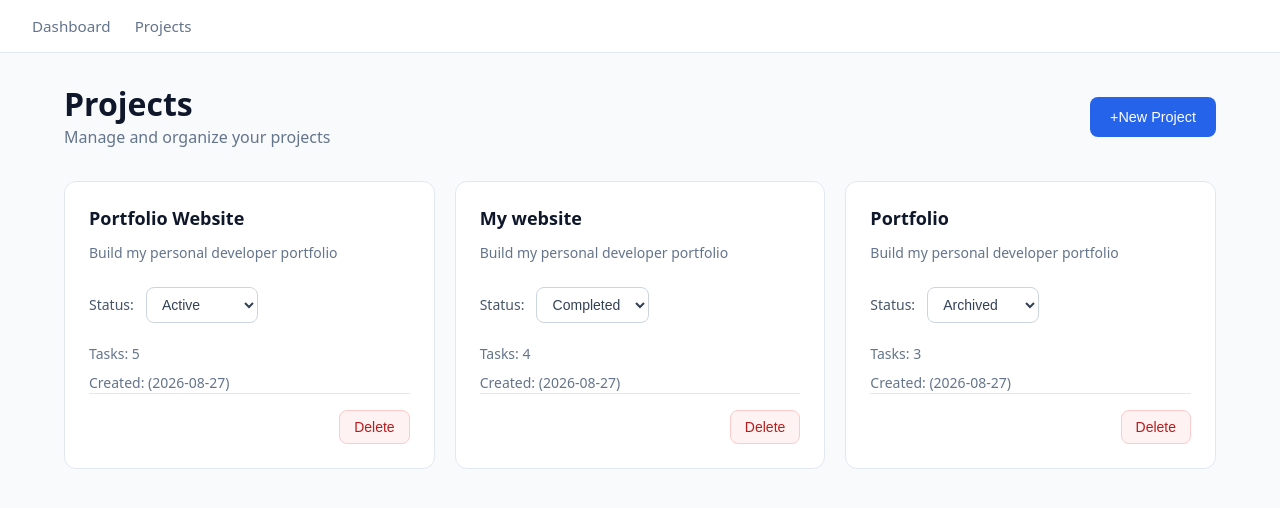
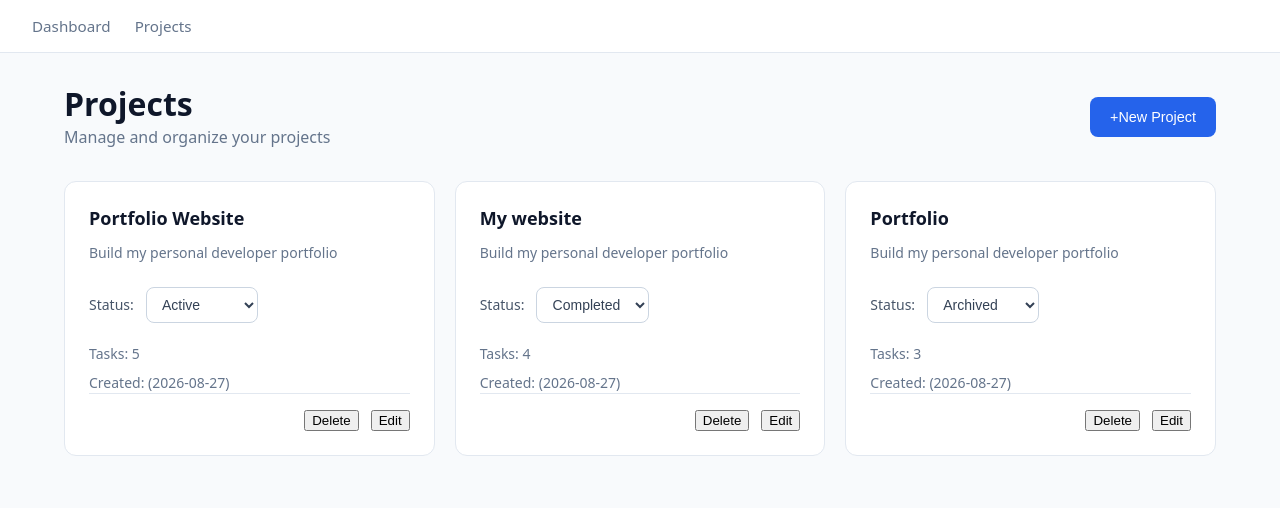
Before and after one commit to Ujjwal-Darnal/Task-Flow, a React (Vite) app: page /projects in a window 1280 px wide. Shown: the top 508 px of the page. Built offline with nearby package versions, Linux system fonts and the light colour scheme.

Commit message:
feat: implement project editing functionality

```diff
--- a/src/components/ProjectCard.tsx
+++ b/src/components/ProjectCard.tsx
@@ -5,9 +5,10 @@ interface ProjectCardProps {
   project: Project;
   onDelete:(id:number) => void;
   onStatusChange:(id:number,status:Project["status"])=>void;
+  onEdit:(id:number)=>void;
 }
 
-function ProjectCard({ project,onDelete,onStatusChange }: ProjectCardProps) {
+function ProjectCard({ project,onDelete,onStatusChange,onEdit }: ProjectCardProps) {
   return (
     <article className="project-card">
       <h2>{project.name}</h2>
@@ -55,6 +56,11 @@ function ProjectCard({ project,onDelete,onStatusChange }: ProjectCardProps) {
 >
   Delete
 </button>
+<button
+className="edit-project-btn"
+type="button"
+onClick={()=>onEdit(project.id)}
+aria-label={`Edit ${project.name}`}>Edit</button>
 </div>
     </article>
   );
--- a/src/css/ProjectCard.css
+++ b/src/css/ProjectCard.css
@@ -76,32 +76,7 @@ color: #475569;
   line-height: 1.5;
 }
 
-/* delete project button */
-.delete-project-btn {
-  background: #fef2f2;
-  color: #b91c1c;
-
-  border: 1px solid #fecaca;
-  border-radius: 0.5rem;
-
-  padding: 0.5rem 0.875rem;
-  font-size: 0.875rem;
-  font-weight: 500;
-
-  cursor: pointer;
-  transition: background-color 0.2s ease;
-}
-
-.delete-project-btn:hover {
-  background: #fee2e2;
-}
-
-.delete-project-btn:focus-visible {
-  outline: 2px solid #b91c1c;
-  outline-offset: 2px;
-}
-
-/* project - footer */
+/*----- project - footer */
 .project-footer {
   margin-top: auto;
   padding-top: 1rem;
@@ -109,4 +84,5 @@ color: #475569;
 
   display: flex;
   justify-content: flex-end;
+  gap: 0.75rem;
 }
--- a/src/pages/ProjectsPage.tsx
+++ b/src/pages/ProjectsPage.tsx
@@ -1,59 +1,79 @@
 import { projects } from "../data/projects";
 import ProjectCard from "../components/ProjectCard";
 import "../css/ProjectsPage.css"
-import {useState} from "react";
+import { useState } from "react";
 import type { Project } from "../types/project";
 
 function ProjectsPage() {
-    const [projectList,setProjectList] = useState<Project[]>(projects);
+    const [projectList, setProjectList] = useState<Project[]>(projects);
 
     const [showCreateForm, setShowCreateForm] = useState<boolean>(false);
 
-    const[projectName,setProjectName] = useState("");
+    const [projectName, setProjectName] = useState("");
 
-    const[projectDescription,setProjectDescription] = useState("");
+    const [projectDescription, setProjectDescription] = useState("");
+
+    const [editingProjectId, setEditingProjectId] = useState<number | null>(null);
 
     //function to toggle
-    function toggleCreateForm(){
-          if (showCreateForm) {
+  function toggleCreateForm() {
   setProjectName("");
   setProjectDescription("");
+  setEditingProjectId(null);
+  setShowCreateForm((prev) => !prev);
+}
+    //submision handler
+    function handleSubmitProject() {
+        const trimmedName = projectName.trim();
+
+        if (trimmedName === "") return;
+
+        // EDIT EXISTING PROJECT
+        if (editingProjectId !== null) {
+            setProjectList((prev) =>
+                prev.map((project) =>
+                    project.id === editingProjectId
+                        ? {
+                            ...project,
+                            name: trimmedName,
+                            description: projectDescription.trim(),
+                        }
+                        : project
+                )
+            );
+
+        } else {
+            // CREATE NEW PROJECT
+            const newProject: Project = {
+                id: Math.max(0, ...projectList.map((project) => project.id)) + 1,
+                name: trimmedName,
+                description: projectDescription.trim(),
+                status: "Active",
+                createdAt: new Date().toISOString().slice(0, 10),
+                taskCount: 0,
+            };
+
+            setProjectList((prev) => [...prev, newProject]);
         }
 
-        setShowCreateForm(prev=>!prev);
-    }
-//submision handler
-function handleSubmitProject(){
-    const trimmedName = projectName.trim();
-    if(trimmedName === "")return;
-
-    const newProject:Project
-= {
-    id: Math.max(0,...projectList.map((project)=>project.id))+1,
-    name: trimmedName,
-    description:projectDescription.trim(),
-    status:"Active",
-createdAt: new Date().toISOString().slice(0, 10),
-   taskCount:0,
-};
-setProjectList((prev)=>[...prev,newProject]);
-
+        // RESET FORM
         setProjectName("");
         setProjectDescription("");
+        setEditingProjectId(null);
         setShowCreateForm(false);
     }
 
     // ------ function to delete card
-function handleDeleteProject(id:number){
+    function handleDeleteProject(id: number) {
         const confirmed = window.confirm(
             "Are you sure you want to delete this project?"
         );
-    if(!confirmed){
+        if (!confirmed) {
             return;
         }
 
         setProjectList((prev) =>
-prev.filter((project)=>project.id!==id))
+            prev.filter((project) => project.id !== id))
     }
 
     // ---- function to change the status
@@ -75,6 +95,23 @@ function handleStatusChange(
         );
     }
 
+    // ----- function to edit the project
+    function handleEditProject(id: number) {
+        const projectToEdit = projectList.find(
+            (project) => project.id === id
+        );
+        if (!projectToEdit) return;
+
+        setEditingProjectId(id);
+        setProjectName(projectToEdit.name);
+        setProjectDescription(projectToEdit.description);
+        setShowCreateForm(true);
+    }
+
+
+
+
+
     return (
         <div className="projects-page">
             <div className="projects-header">
@@ -87,23 +124,29 @@ return (
                     type="button"
                     className="new-project-btn"
                     onClick={toggleCreateForm}
-            >{showCreateForm? "Cancel":"+New Project"
+                >{showCreateForm ? "Cancel" : "+New Project"
                     }</button>
             </div>
 
-         { showCreateForm? <form
+            {showCreateForm ? <form
                 className="create-project-form"
-          onSubmit={(e)=>{e.preventDefault();
+                onSubmit={(e) => {
+                    e.preventDefault();
                     handleSubmitProject();
                 }}>
-            <h2>Create New Project</h2>
+                <h2>
+                    {editingProjectId !== null
+                        ? "Edit Project"
+                        : "Create New Project"}
+                </h2>
                 <label htmlFor="projectName" >Project Name</label>
                 <input
                     id="projectName"
                     type="text"
                     value={projectName}
                     placeholder="Enter project name"
-            onChange={(e)=>setProjectName(e.target.value)}
+                    onChange={(e) => setProjectName(e.target.value)}
+                    required
                 />
                 <label htmlFor="projectDescription" >
                     Project Description
@@ -112,18 +155,20 @@ return (
                     placeholder="Describe your project"
                     id="projectDescription"
                     name="projectDescription"
-         value = {projectDescription}
+                    value={projectDescription}
                     onChange={
-         (e)=>setProjectDescription(e.target.value)
+                        (e) => setProjectDescription(e.target.value)
                     }
                 ></textarea>
 
                 <button
                     className="create-project-submit"
-         type = "submit"
-         >Create Project</button>
+                    type="submit"
+                >  {editingProjectId !== null
+                    ? "Save Changes"
+                    : "Create Project"}</button>
 
-         </form>:null}
+            </form> : null}
 
 
 
@@ -137,6 +182,7 @@ return (
                             project={project}
                             onDelete={handleDeleteProject}
                             onStatusChange={handleStatusChange}
+                            onEdit={handleEditProject}
                         />
                     );
                 })}
```
Lines whose indentation alone changed are shown as unchanged.
